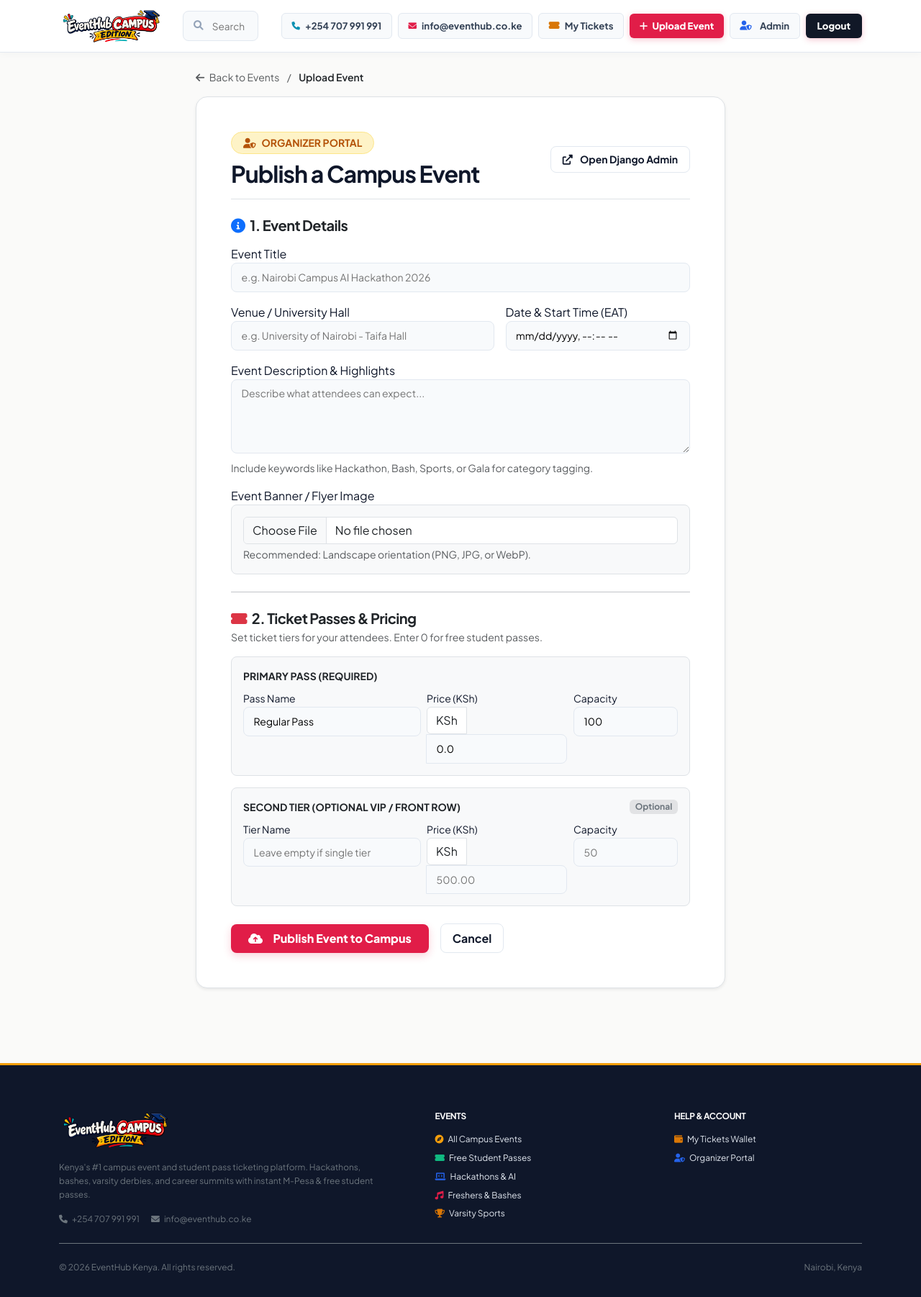
After one commit to wambuimartha/events-hub, a Django app: page /events/create/ in a window 1280 px wide. The commit adds this page. Shown: the whole page at 72% size. Run offline with Django 5.2, Linux system fonts and the light colour scheme; a user stored in the database is signed in.

Commit message:
Add staff event upload portal, organizer create_event view, and admin superuser migration

```diff
--- /dev/null
+++ b/events/forms.py
@@ -0,0 +1,63 @@
+from django import forms
+from .models import Event, TicketType
+
+
+class EventCreateForm(forms.ModelForm):
+    start_time = forms.DateTimeField(
+        label="Event Date & Time (EAT)",
+        widget=forms.DateTimeInput(attrs={
+            'type': 'datetime-local',
+            'class': 'clean-input',
+        })
+    )
+
+    # Primary Ticket Tier
+    ticket_name = forms.CharField(
+        max_length=50,
+        initial="Regular Pass",
+        label="Primary Pass Tier Name",
+        widget=forms.TextInput(attrs={'class': 'clean-input', 'placeholder': 'e.g. Regular Pass / Free Student Entry'})
+    )
+    ticket_price = forms.DecimalField(
+        max_digits=10,
+        decimal_places=2,
+        initial=0.00,
+        label="Ticket Price (KSh, 0 for Free)",
+        widget=forms.NumberInput(attrs={'class': 'clean-input', 'placeholder': '0.00'})
+    )
+    ticket_quantity = forms.IntegerField(
+        initial=100,
+        min_value=1,
+        label="Total Available Passes",
+        widget=forms.NumberInput(attrs={'class': 'clean-input', 'placeholder': '100'})
+    )
+
+    # Optional Second Tier (e.g. VIP)
+    vip_ticket_name = forms.CharField(
+        max_length=50,
+        required=False,
+        label="Optional 2nd Tier Name (e.g. VIP / Front Row)",
+        widget=forms.TextInput(attrs={'class': 'clean-input', 'placeholder': 'Leave empty if single tier'})
+    )
+    vip_ticket_price = forms.DecimalField(
+        max_digits=10,
+        decimal_places=2,
+        required=False,
+        label="VIP Ticket Price (KSh)",
+        widget=forms.NumberInput(attrs={'class': 'clean-input', 'placeholder': '500.00'})
+    )
+    vip_ticket_quantity = forms.IntegerField(
+        required=False,
+        min_value=1,
+        label="VIP Quantity",
+        widget=forms.NumberInput(attrs={'class': 'clean-input', 'placeholder': '50'})
+    )
+
+    class Meta:
+        model = Event
+        fields = ['title', 'venue', 'start_time', 'banner', 'description']
+        widgets = {
+            'title': forms.TextInput(attrs={'class': 'clean-input', 'placeholder': 'e.g. Nairobi Campus AI Hackathon 2026'}),
+            'venue': forms.TextInput(attrs={'class': 'clean-input', 'placeholder': 'e.g. University of Nairobi - Taifa Hall'}),
+            'description': forms.Textarea(attrs={'class': 'clean-input', 'rows': 4, 'placeholder': 'Describe what attendees can expect...'}),
+        }
--- a/events/urls.py
+++ b/events/urls.py
@@ -3,5 +3,6 @@ from . import views
 
 urlpatterns = [
     path('', views.event_list, name='event_list'),
+    path('events/create/', views.create_event, name='create_event'),
     path('events/<int:pk>/', views.event_detail, name='event_detail'),
 ]
--- a/events/views.py
+++ b/events/views.py
@@ -1,6 +1,9 @@
-from django.shortcuts import render, get_object_or_404
+from django.shortcuts import render, get_object_or_404, redirect
 from django.db.models import Q
-from .models import Event
+from django.contrib.auth.decorators import login_required
+from django.contrib import messages
+from .models import Event, TicketType
+from .forms import EventCreateForm
 
 
 def event_list(request):
@@ -39,6 +42,49 @@ def event_list(request):
         'selected_category': category
     })
 
+
 def event_detail(request, pk):
     event = get_object_or_404(Event, pk=pk, is_published=True)
     return render(request, 'events/event_detail.html', {'event': event})
+
+
+@login_required
+def create_event(request):
+    """
+    Organizer / Admin portal view to upload new campus events and ticket tiers.
+    """
+    if not request.user.is_staff:
+        messages.error(request, "Staff / Organizer permissions are required to upload events.")
+        return redirect('event_list')
+
+    if request.method == 'POST':
+        form = EventCreateForm(request.POST, request.FILES)
+        if form.is_valid():
+            event = form.save(commit=False)
+            event.organizer = request.user
+            event.save()
+
+            # Create primary ticket tier
+            TicketType.objects.create(
+                event=event,
+                name=form.cleaned_data['ticket_name'],
+                price=form.cleaned_data['ticket_price'],
+                quantity=form.cleaned_data['ticket_quantity']
+            )
+
+            # Create optional VIP ticket tier
+            vip_name = form.cleaned_data.get('vip_ticket_name', '').strip()
+            if vip_name and form.cleaned_data.get('vip_ticket_price') is not None and form.cleaned_data.get('vip_ticket_quantity'):
+                TicketType.objects.create(
+                    event=event,
+                    name=vip_name,
+                    price=form.cleaned_data['vip_ticket_price'],
+                    quantity=form.cleaned_data['vip_ticket_quantity']
+                )
+
+            messages.success(request, f"Event '{event.title}' was successfully published!")
+            return redirect('event_detail', pk=event.pk)
+    else:
+        form = EventCreateForm()
+
+    return render(request, 'events/event_create.html', {'form': form})
--- a/templates/base.html
+++ b/templates/base.html
@@ -51,8 +51,11 @@
             <i class="fa fa-ticket-alt" style="color: #D97706;"></i> My Tickets
           </a>
           {% if user.is_staff %}
-            <a class="nav-contact-pill d-none d-lg-inline-flex" href="{% url 'admin:index' %}">
-              Dashboard
+            <a class="btn-tikiti-auth text-decoration-none" href="{% url 'create_event' %}" style="background: #E11D48; padding: 0.45rem 0.85rem; font-size: 0.82rem;">
+              <i class="fa fa-plus me-1"></i> Upload Event
+            </a>
+            <a class="nav-contact-pill d-none d-lg-inline-flex" href="{% url 'admin:index' %}" target="_blank" title="Open Django Admin">
+              <i class="fa fa-user-shield me-1" style="color: #2563EB;"></i> Admin
             </a>
           {% endif %}
           <form method="post" action="{% url 'logout' %}" class="d-inline m-0">
--- /dev/null
+++ b/templates/events/event_create.html
@@ -0,0 +1,163 @@
+{% extends 'base.html' %}
+{% block title %}Upload Campus Event — Organizer Portal{% endblock %}
+
+{% block content %}
+<div class="container py-4">
+  <div class="row justify-content-center">
+    <div class="col-lg-9 col-xl-8">
+
+      <!-- Breadcrumb Navigation -->
+      <nav class="mb-3 small">
+        <a href="{% url 'event_list' %}" class="text-muted text-decoration-none">
+          <i class="fa fa-arrow-left me-1"></i> Back to Events
+        </a>
+        <span class="mx-2 text-muted">/</span>
+        <span class="fw-semibold text-dark">Upload Event</span>
+      </nav>
+
+      <div class="p-4 p-md-5 bg-white rounded-4 border shadow-sm">
+
+        <!-- Header -->
+        <div class="d-flex align-items-center justify-content-between mb-4 pb-3 border-bottom flex-wrap gap-2">
+          <div>
+            <div class="d-inline-flex align-items-center gap-2 mb-2 px-3 py-1 rounded-pill small fw-bold" style="background: #FEF3C7; color: #B45309; border: 1px solid #FDE68A;">
+              <i class="fa fa-user-shield"></i> ORGANIZER PORTAL
+            </div>
+            <h2 class="fw-bold mb-0" style="letter-spacing: -0.03em;">Publish a Campus Event</h2>
+          </div>
+          <a href="{% url 'admin:index' %}" target="_blank" class="btn btn-outline-dark btn-sm fw-bold">
+            <i class="fa fa-external-link-alt me-1"></i> Open Django Admin
+          </a>
+        </div>
+
+        <form method="post" enctype="multipart/form-data">
+          {% csrf_token %}
+
+          <!-- SECTION 1: EVENT BASICS -->
+          <h5 class="fw-bold text-dark mb-3">
+            <i class="fa fa-info-circle me-1 text-primary"></i> 1. Event Details
+          </h5>
+
+          <!-- Title -->
+          <div class="mb-3">
+            <label for="{{ form.title.id_for_label }}" class="field-label">Event Title</label>
+            {{ form.title }}
+            {% for error in form.title.errors %}
+              <div class="invalid-feedback d-block">{{ error }}</div>
+            {% endfor %}
+          </div>
+
+          <div class="row g-3 mb-3">
+            <!-- Venue -->
+            <div class="col-md-7">
+              <label for="{{ form.venue.id_for_label }}" class="field-label">Venue / University Hall</label>
+              {{ form.venue }}
+              {% for error in form.venue.errors %}
+                <div class="invalid-feedback d-block">{{ error }}</div>
+              {% endfor %}
+            </div>
+
+            <!-- Date and Time -->
+            <div class="col-md-5">
+              <label for="{{ form.start_time.id_for_label }}" class="field-label">Date &amp; Start Time (EAT)</label>
+              {{ form.start_time }}
+              {% for error in form.start_time.errors %}
+                <div class="invalid-feedback d-block">{{ error }}</div>
+              {% endfor %}
+            </div>
+          </div>
+
+          <!-- Description -->
+          <div class="mb-3">
+            <label for="{{ form.description.id_for_label }}" class="field-label">Event Description &amp; Highlights</label>
+            {{ form.description }}
+            {% for error in form.description.errors %}
+              <div class="invalid-feedback d-block">{{ error }}</div>
+            {% endfor %}
+            <div class="form-text small text-muted">Include keywords like Hackathon, Bash, Sports, or Gala for category tagging.</div>
+          </div>
+
+          <!-- Banner Cover -->
+          <div class="mb-4">
+            <label for="{{ form.banner.id_for_label }}" class="field-label">Event Banner / Flyer Image</label>
+            <div class="p-3 rounded-3 bg-light border">
+              <input type="file" name="banner" id="{{ form.banner.id_for_label }}" class="form-control" accept="image/*">
+              <div class="form-text small text-muted mt-1">Recommended: Landscape orientation (PNG, JPG, or WebP).</div>
+            </div>
+            {% for error in form.banner.errors %}
+              <div class="invalid-feedback d-block">{{ error }}</div>
+            {% endfor %}
+          </div>
+
+          <hr class="my-4">
+
+          <!-- SECTION 2: TICKET TIERS -->
+          <h5 class="fw-bold text-dark mb-1">
+            <i class="fa fa-ticket-alt me-1 text-danger"></i> 2. Ticket Passes &amp; Pricing
+          </h5>
+          <p class="small text-muted mb-3">Set ticket tiers for your attendees. Enter 0 for free student passes.</p>
+
+          <!-- Primary Pass -->
+          <div class="p-3 rounded-3 border bg-light mb-3">
+            <strong class="d-block small text-uppercase text-dark fw-bold mb-2">Primary Pass (Required)</strong>
+            <div class="row g-2">
+              <div class="col-md-5">
+                <label class="field-label small" for="{{ form.ticket_name.id_for_label }}">Pass Name</label>
+                {{ form.ticket_name }}
+              </div>
+              <div class="col-md-4">
+                <label class="field-label small" for="{{ form.ticket_price.id_for_label }}">Price (KSh)</label>
+                <div class="input-group">
+                  <span class="input-group-text bg-white small">KSh</span>
+                  {{ form.ticket_price }}
+                </div>
+              </div>
+              <div class="col-md-3">
+                <label class="field-label small" for="{{ form.ticket_quantity.id_for_label }}">Capacity</label>
+                {{ form.ticket_quantity }}
+              </div>
+            </div>
+          </div>
+
+          <!-- Optional VIP Pass -->
+          <div class="p-3 rounded-3 border bg-light mb-4">
+            <div class="d-flex justify-content-between align-items-center mb-2">
+              <strong class="small text-uppercase text-dark fw-bold">Second Tier (Optional VIP / Front Row)</strong>
+              <span class="badge bg-secondary-subtle text-secondary small">Optional</span>
+            </div>
+            <div class="row g-2">
+              <div class="col-md-5">
+                <label class="field-label small" for="{{ form.vip_ticket_name.id_for_label }}">Tier Name</label>
+                {{ form.vip_ticket_name }}
+              </div>
+              <div class="col-md-4">
+                <label class="field-label small" for="{{ form.vip_ticket_price.id_for_label }}">Price (KSh)</label>
+                <div class="input-group">
+                  <span class="input-group-text bg-white small">KSh</span>
+                  {{ form.vip_ticket_price }}
+                </div>
+              </div>
+              <div class="col-md-3">
+                <label class="field-label small" for="{{ form.vip_ticket_quantity.id_for_label }}">Capacity</label>
+                {{ form.vip_ticket_quantity }}
+              </div>
+            </div>
+          </div>
+
+          <!-- Submit Button -->
+          <div class="d-flex gap-3 align-items-center">
+            <button type="submit" class="btn-primary-dark px-4 py-2" style="background: #E11D48; border-color: #E11D48;">
+              <i class="fa fa-cloud-upload-alt me-2"></i>Publish Event to Campus
+            </button>
+            <a href="{% url 'event_list' %}" class="btn-outline-dark text-decoration-none">
+              Cancel
+            </a>
+          </div>
+
+        </form>
+
+      </div>
+    </div>
+  </div>
+</div>
+{% endblock %}
```
Also changed, not shown: accounts/migrations/0002_create_admin_superuser.py (added).
